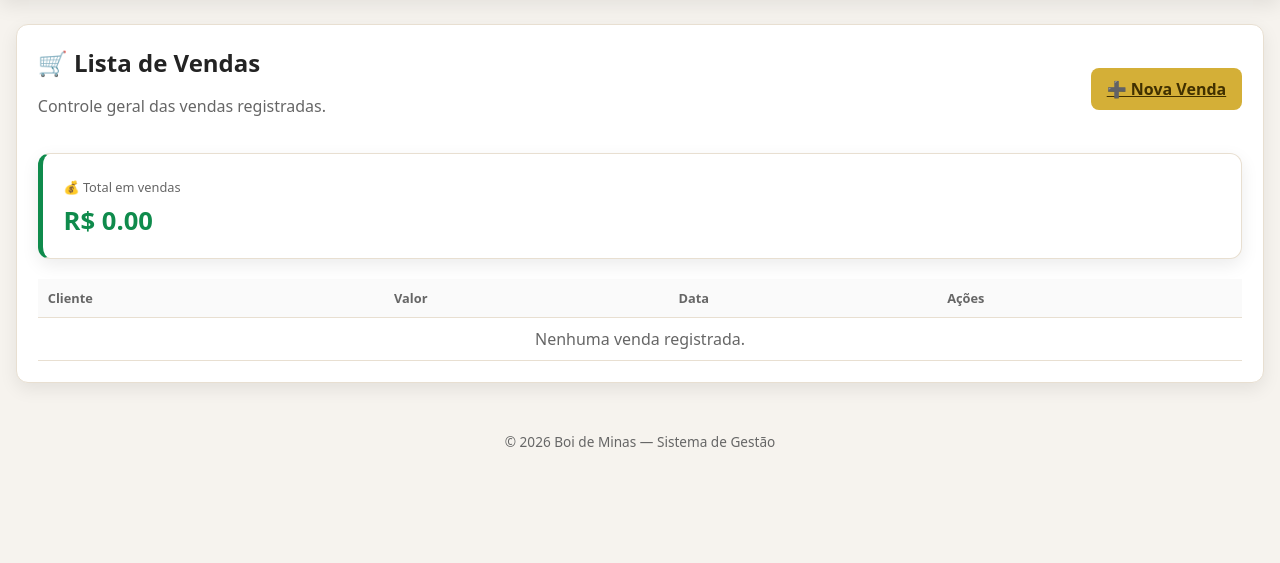
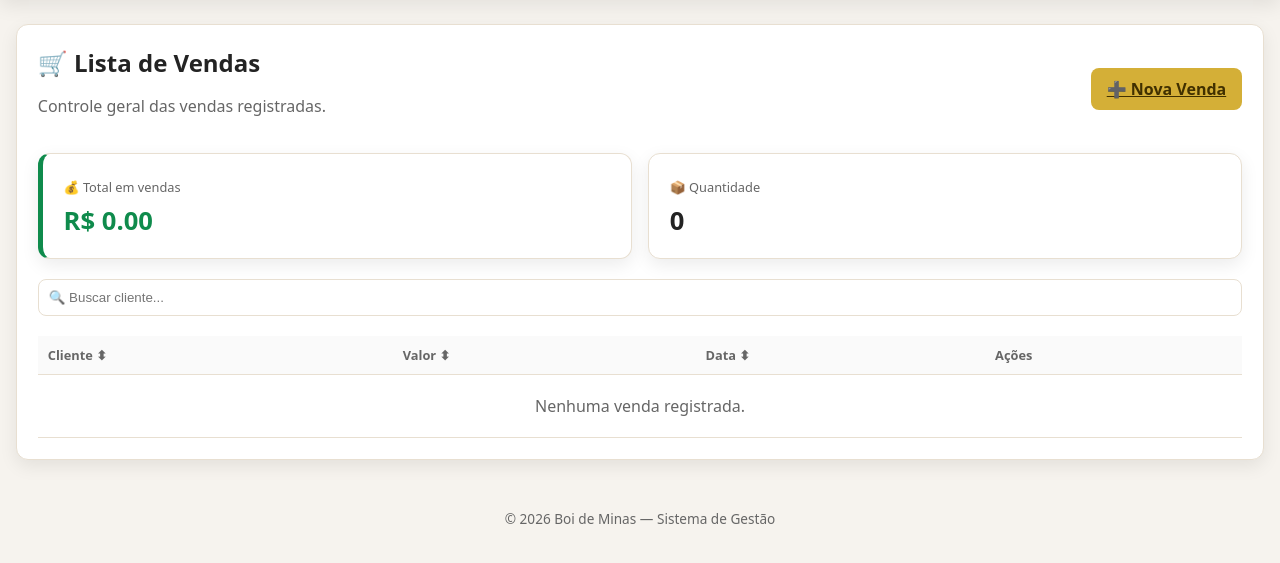
Before and after one commit to mattheuschaves2920-ops/boi-de-minas-sistema, a Flask app: template templates/index.html in a window 1280 px wide. Shown: the part 82-645 px from the top of the page. Run offline with Flask 3, Linux system fonts and the light colour scheme; the template is opened without the code that fills it, so the values that code supplies are empty.

Commit message:
Update index.html

```diff
--- a/templates/index.html
+++ b/templates/index.html
@@ -3,6 +3,8 @@
 {% block content %}
 
 <section class="card">
+
+    <!-- TOPO -->
 
     <div
         style="
@@ -40,12 +42,13 @@
 
     </div>
 
-    <!-- TOTAL -->
+    <!-- MÉTRICAS -->
+
+    <div class="grid metrics">
 
         <div
             class="card metric"
             style="
-            margin-bottom:20px;
                 border-left:5px solid var(--green);
             "
         >
@@ -63,20 +66,75 @@
 
         </div>
 
+        <div class="card metric">
+
+            <span>
+                📦 Quantidade
+            </span>
+
+            <strong>
+
+                {{ vendas|length if vendas else 0 }}
+
+            </strong>
+
+        </div>
+
+    </div>
+
+    <!-- FILTROS -->
+
+    <div
+        style="
+            margin-top:20px;
+            display:flex;
+            gap:10px;
+            flex-wrap:wrap;
+        "
+    >
+
+        <input
+            type="text"
+            id="busca-venda"
+            placeholder="🔍 Buscar cliente..."
+            style="
+                flex:1;
+                padding:10px;
+                border-radius:8px;
+                border:1px solid var(--line);
+            "
+        >
+
+    </div>
+
     <!-- TABELA -->
 
-    <div class="table-wrap">
+    <div
+        class="table-wrap"
+        style="margin-top:20px;"
+    >
 
-        <table>
+        <table id="tabela-vendas">
 
             <thead>
 
                 <tr>
 
-                    <th>Cliente</th>
-                    <th>Valor</th>
-                    <th>Data</th>
-                    <th>Ações</th>
+                    <th onclick="sortTable(0)">
+                        Cliente ⬍
+                    </th>
+
+                    <th onclick="sortTable(1)">
+                        Valor ⬍
+                    </th>
+
+                    <th onclick="sortTable(2)">
+                        Data ⬍
+                    </th>
+
+                    <th>
+                        Ações
+                    </th>
 
                 </tr>
 
@@ -94,7 +152,7 @@
 
                             <strong>
 
-                                {{ venda.cliente }}
+                                {{ venda.cliente or 'Não informado' }}
 
                             </strong>
 
@@ -102,7 +160,7 @@
 
                         <td>
 
-                            <span style="color:var(--green);">
+                            <span style="color:var(--green);font-weight:700;">
 
                                 R$
                                 {{ '%.2f'|format(venda.valor or 0) }}
@@ -125,17 +183,33 @@
 
                         </td>
 
-                        <td>
+                        <td style="white-space:nowrap;">
 
-                            <a
-                                href="{{ url_for('deletar', id=venda.id) }}"
+                            <!-- EXCLUIR -->
+
+                            <form
+                                method="post"
+                                action="{{ url_for('deletar', id=venda.id) }}"
+                                style="display:inline;"
+                                onsubmit="return confirm('Deseja realmente excluir esta venda?')"
+                            >
+
+                                <button
+                                    type="submit"
                                     class="btn-link"
-                                onclick="return confirm('Deseja realmente excluir esta venda?')"
+                                    style="
+                                        border:none;
+                                        background:none;
+                                        color:var(--red);
+                                        cursor:pointer;
+                                    "
                                 >
 
                                     🗑️ Excluir
 
-                            </a>
+                                </button>
+
+                            </form>
 
                         </td>
 
@@ -150,6 +224,7 @@
                     <td
                         colspan="4"
                         class="center muted"
+                        style="padding:20px;"
                     >
 
                         Nenhuma venda registrada.
@@ -168,4 +243,105 @@
 
 </section>
 
+<!-- SCRIPT -->
+
+<script>
+
+/* BUSCA */
+
+const buscaVenda =
+    document.getElementById('busca-venda');
+
+if (buscaVenda) {
+
+    buscaVenda.addEventListener(
+        'input',
+        function() {
+
+            const termo =
+                this.value.toLowerCase();
+
+            const linhas =
+                document.querySelectorAll(
+                    '#tabela-vendas tbody tr'
+                );
+
+            linhas.forEach(linha => {
+
+                const texto =
+                    linha.innerText.toLowerCase();
+
+                linha.style.display =
+                    texto.includes(termo)
+                    ? ''
+                    : 'none';
+
+            });
+
+        }
+    );
+
+}
+
+/* ORDENAÇÃO */
+
+function sortTable(col) {
+
+    const tabela =
+        document.getElementById('tabela-vendas');
+
+    if (!tabela) return;
+
+    const tbody =
+        tabela.querySelector('tbody');
+
+    const rows =
+        Array.from(
+            tbody.querySelectorAll('tr')
+        );
+
+    const asc =
+        tabela.dataset.sort !== 'asc';
+
+    rows.sort((a, b) => {
+
+        const A =
+            a.cells[col]?.innerText
+            .trim()
+            .toLowerCase() || '';
+
+        const B =
+            b.cells[col]?.innerText
+            .trim()
+            .toLowerCase() || '';
+
+        return asc
+
+            ? A.localeCompare(
+                B,
+                'pt-BR',
+                { numeric:true }
+              )
+
+            : B.localeCompare(
+                A,
+                'pt-BR',
+                { numeric:true }
+              );
+
+    });
+
+    rows.forEach(row => {
+
+        tbody.appendChild(row);
+
+    });
+
+    tabela.dataset.sort =
+        asc ? 'asc' : 'desc';
+
+}
+
+</script>
+
 {% endblock %}
```
Lines whose indentation alone changed are shown as unchanged.
